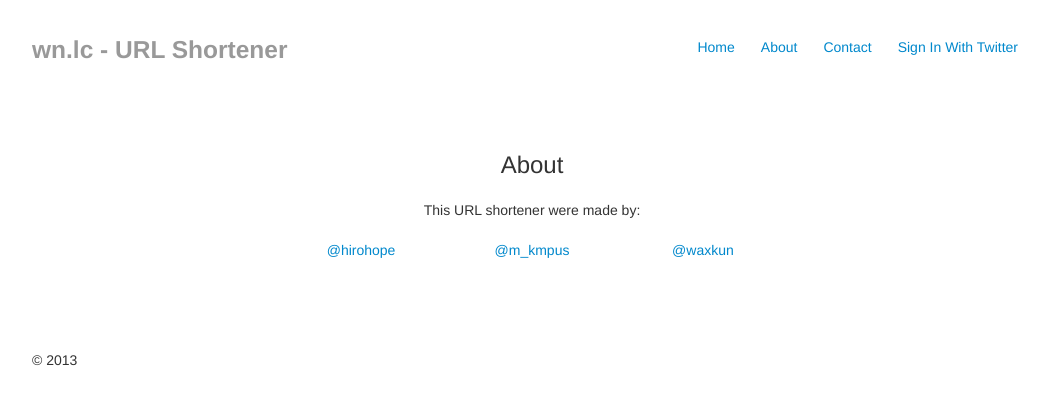
After one commit to hirohope/url-shortener, a Flask app: page /_about/ in a window 1280 px wide. The commit adds this page. Shown: the top 405 px of the page, without its empty margins (108-1157 px from the left). Run offline with Flask 2, Linux system fonts and the light colour scheme; some libraries are stand-ins or nearby versions.

Commit message:
dropdown menu

```diff
--- /dev/null
+++ b/myShortener/templates/about.html
@@ -0,0 +1,30 @@
+{%extends "layout.html"%}
+{% block body %}
+
+<div class="jumbotron">
+	<p class="lead">
+		About
+	</p>
+
+	<div class="row-fluid">
+		This URL shortener were made by:
+	</div>
+	<div class="row-fluid">
+		&nbsp;
+	</div>
+	<div class="row-fluid">
+		<div class="span2 offset3">
+			<a href="http://www.twitter.com/hirohope">@hirohope</a>
+		</div>
+		<div class="span2">
+			<a href="http://www.twitter.com/m_kmpus">@m_kmpus</a>
+		</div>
+		<div class="span2">
+			<a href="http://www.twitter.com/waxkun">@waxkun</a>
+		</div>
+	</div>
+
+
+
+</div>
+{% endblock %}
--- a/myShortener/templates/layout.html
+++ b/myShortener/templates/layout.html
@@ -79,6 +79,13 @@
         border-right: 0;
         border-radius: 0 3px 3px 0;
       }
+
+      .center {
+        float: none;
+        margin-left: auto;
+        margin-right: auto;
+      }
+
     </style>
 
     <script type="text/javascript">
@@ -117,14 +124,20 @@
 
       <div class="masthead">
         <ul class="nav nav-pills pull-right">
-          <li class="active">
+          <li>
             <a href="/">Home</a>
           </li>
           <li><a href="/_about">About</a></li>
           <li><a href="/_contact">Contact</a></li>
           {% if session.username %}
-            <li><a href="/_mylinks">{{session.username}}</a></li>
-            <li><a href="/_logout">Logout</a></li>
+            <li class="dropdown">
+              <a class="dropdown-toggle" data-toggle="dropdown" role="button" id="dropA" href="#">Your Profile: {{session.username}} <b class="caret"></b></a>
+              <ul class="dropdown-menu" role="menu" aria-labelledby="dropA">
+                <li role="presentation"> <a role="menuitem" tableindex="-1" href="/_mylinks">Your Links: {{session.username}}</a></li>
+                <li class="divider"></li>
+                <li role="presentation"> <a role="menuitem" tableindex="-1" href="/_logout">Logout</a></li>
+              </ul>
+            </li>
           {% else %}
             <li><a href="/_sign_in">Sign In With Twitter</a></li>
           {% endif %}
--- a/myShortener/views.py
+++ b/myShortener/views.py
@@ -168,3 +168,12 @@ def mylinks():
 
 	else:
 		return redirect("/")
+
+
+@app.route('/_about/')
+def about():
+	return render_template("about.html")
+
+@app.route('/_contact/')
+def contact():
+	return render_template("contact.html")
```
Also changed, not shown: myShortener/templates/contact.html (added, +14 -0 lines).
